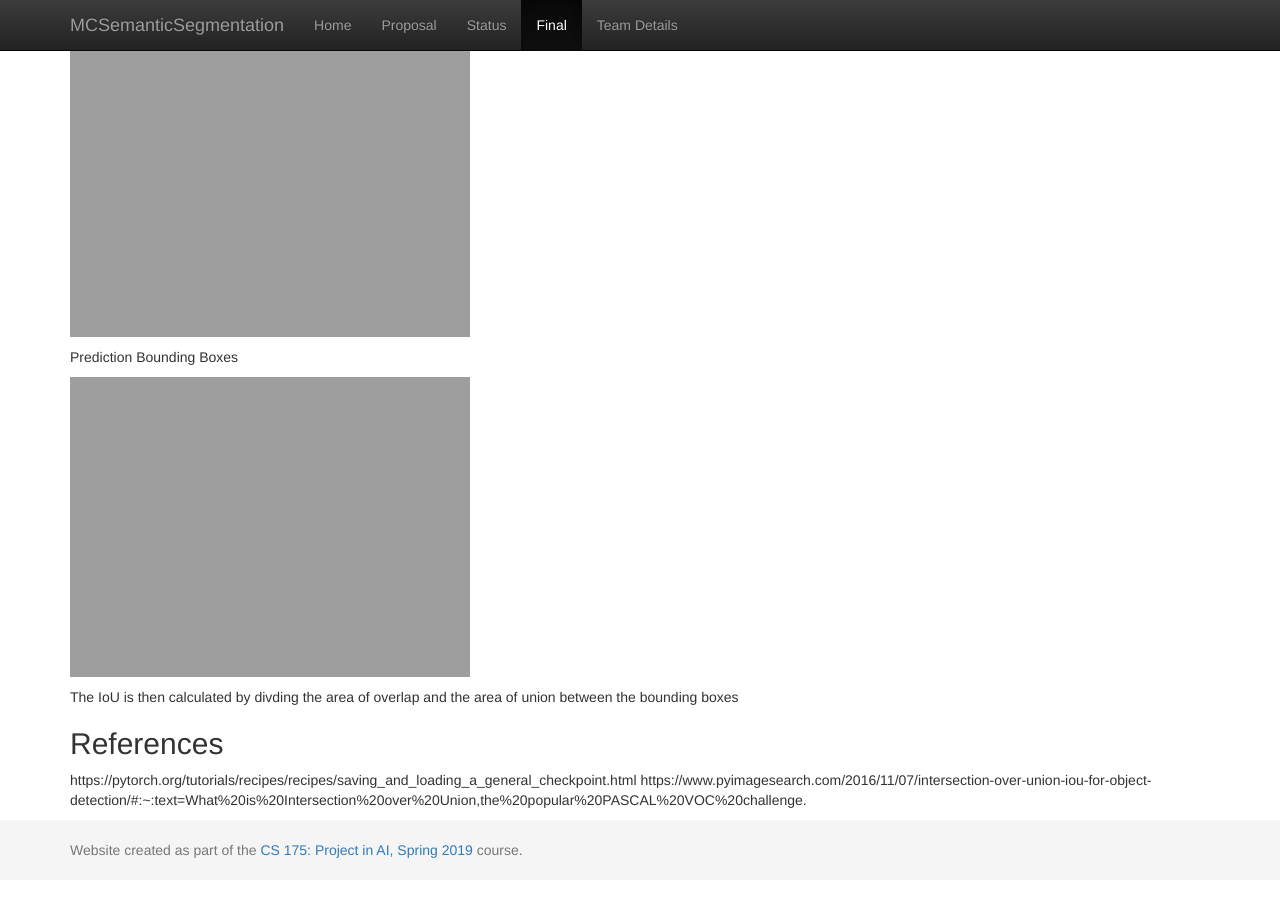
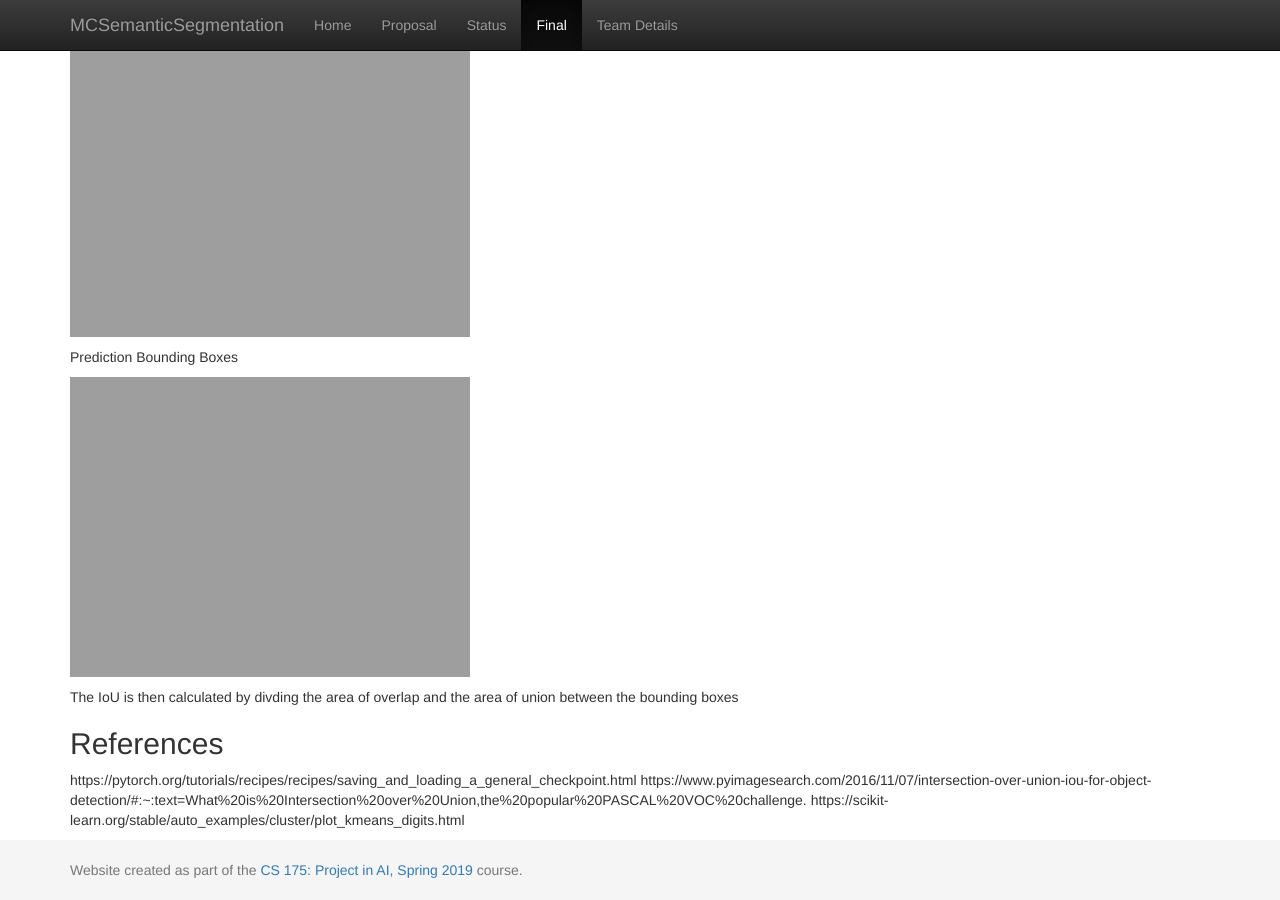
Before and after one commit to KevinJChen/MCSemanticSegmentation, a Jekyll site: the page built from docs/final.md, in a window 1280 px wide and 900 px high, scrolled down 1942 px. Built offline with Jekyll 4.4.1, drawn with Linux system fonts in a browser that asks for light colours; some of the changed lines change nothing that is shown.

Commit message:
Update final.md

```diff
--- a/docs/final.md
+++ b/docs/final.md
@@ -49,3 +49,4 @@ The IoU is then calculated by divding the area of overlap and the area of union
 
 https://pytorch.org/tutorials/recipes/recipes/saving_and_loading_a_general_checkpoint.html
 https://www.pyimagesearch.com/2016/11/07/intersection-over-union-iou-for-object-detection/#:~:text=What%20is%20Intersection%20over%20Union,the%20popular%20PASCAL%20VOC%20challenge.
+https://scikit-learn.org/stable/auto_examples/cluster/plot_kmeans_digits.html
```
